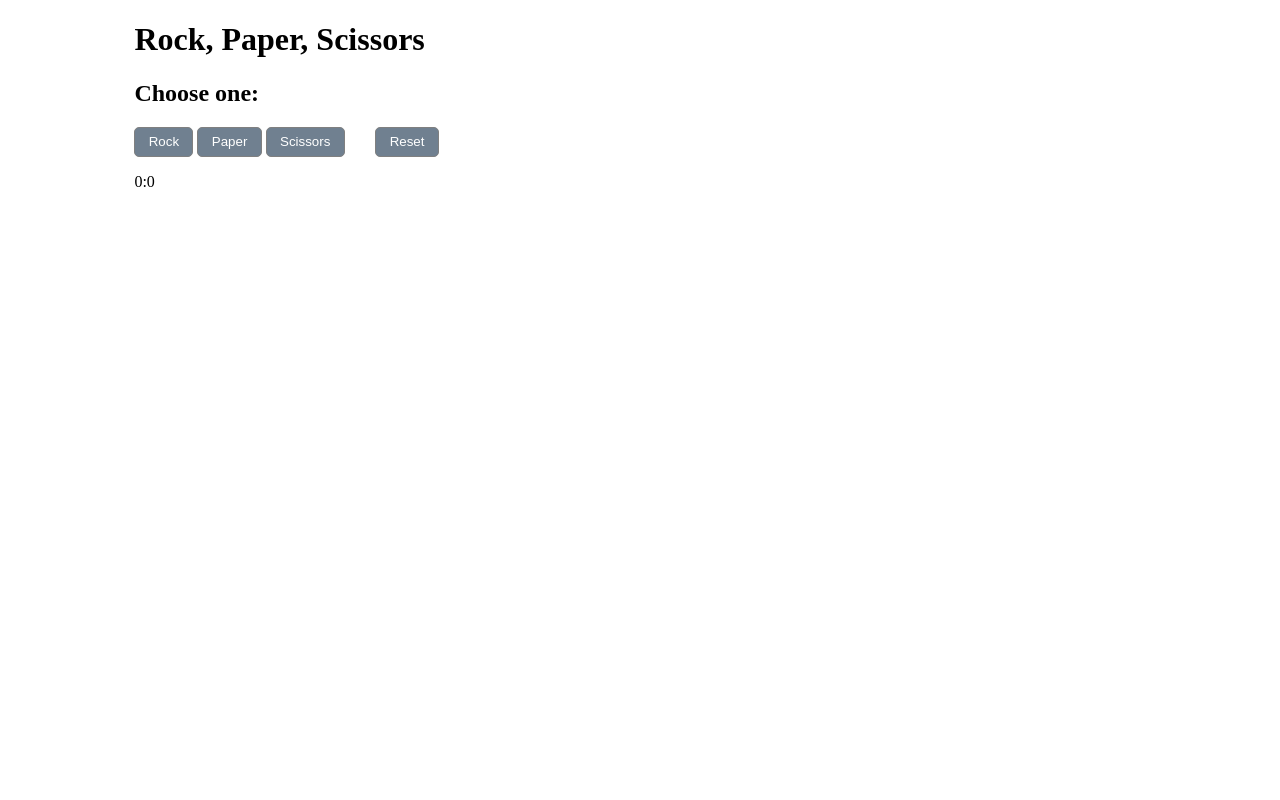
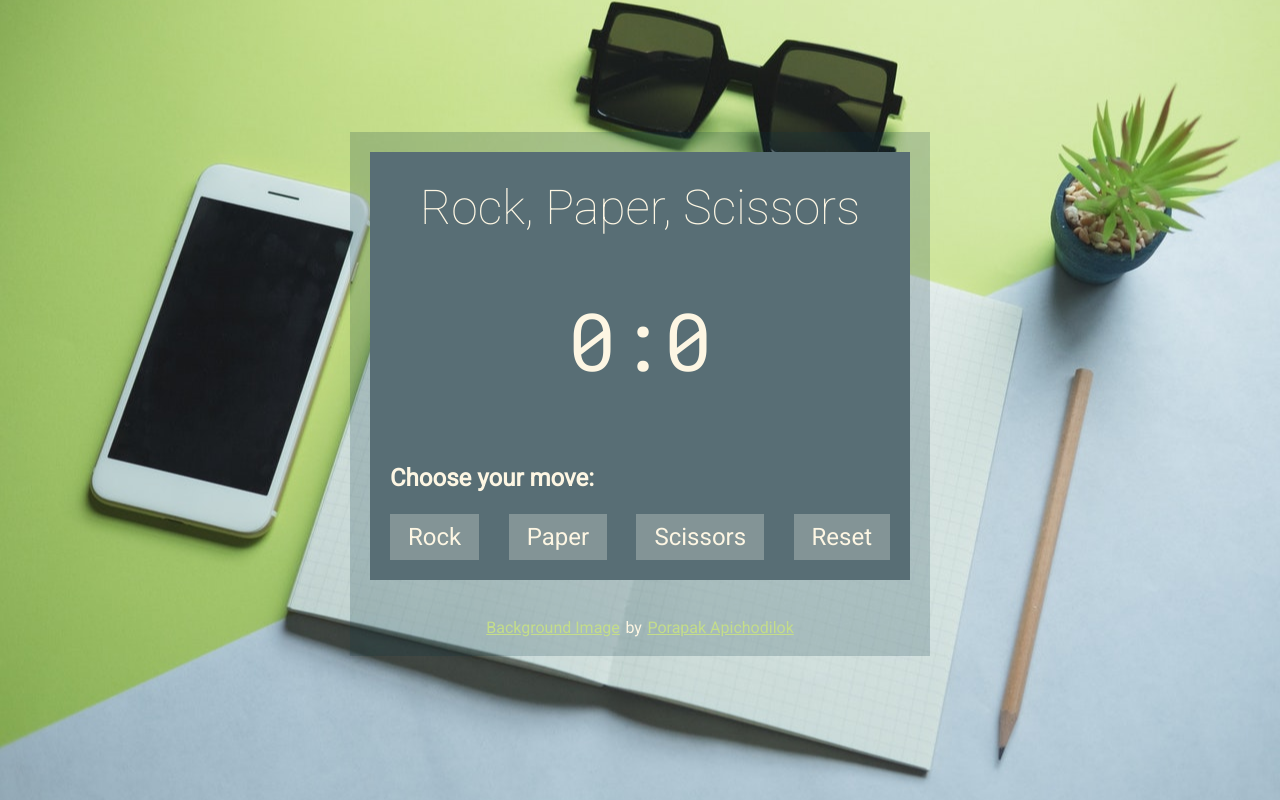
Before and after one commit to reneweiser/rock-paper-scissors, a plain HTML site: page index.html in a window 1280 px wide. Drawn offline with Linux system fonts and the light colour scheme.

Commit message:
Reorganizing folder structure

```diff
--- /dev/null
+++ b/css/reset.css
@@ -0,0 +1,78 @@
+/* Box sizing rules */
+*,
+*::before,
+*::after {
+  box-sizing: border-box;
+}
+
+/* Remove default padding */
+ul[class],
+ol[class] {
+  padding: 0;
+}
+
+/* Remove default margin */
+body,
+h1,
+h2,
+h3,
+h4,
+p,
+ul[class],
+ol[class],
+li,
+figure,
+figcaption,
+blockquote,
+dl,
+dd {
+  margin: 0;
+}
+
+/* Set core body defaults */
+body {
+  min-height: 100vh;
+  scroll-behavior: smooth;
+  text-rendering: optimizeSpeed;
+  line-height: 1.5;
+}
+
+/* Remove list styles on ul, ol elements with a class attribute */
+ul[class],
+ol[class] {
+  list-style: none;
+}
+
+/* A elements that don't have a class get default styles */
+a:not([class]) {
+  text-decoration-skip-ink: auto;
+}
+
+/* Make images easier to work with */
+img {
+  max-width: 100%;
+  display: block;
+}
+
+/* Natural flow and rhythm in articles by default */
+article > * + * {
+  margin-top: 1em;
+}
+
+/* Inherit fonts for inputs and buttons */
+input,
+button,
+textarea,
+select {
+  font: inherit;
+}
+
+/* Remove all animations and transitions for people that prefer not to see them */
+@media (prefers-reduced-motion: reduce) {
+  * {
+    animation-duration: 0.01ms !important;
+    animation-iteration-count: 1 !important;
+    transition-duration: 0.01ms !important;
+    scroll-behavior: auto !important;
+  }
+}
--- /dev/null
+++ b/css/style.css
@@ -0,0 +1,92 @@
+:root {
+    --textColor: #fdf6e3;
+    --Base03: #002b36;
+    --Base02: #073642;
+    --Base01: #586e75;
+    --Base00: #657b83;
+    --Base0: #839496;
+    --Base1: #93a1a1;
+    --Base2: #eee8d5;
+    --Base3: #fdf6e3;
+    --accent: rgb(196,221,138);
+    --transparent: rgba(7,54,66, 0.2);
+}
+
+body {
+    font-family: 'Roboto', sans-serif;
+    background-color: var(--Base03);
+    background-image: url('../img/blank-colors-desk-electronics.jpg');
+    background-size: cover;
+    background-position: center;
+    color: var(--textColor);
+}
+
+h1, h2, p {
+    margin-bottom: .75em;
+}
+
+h1 {
+    font-size: 3em;
+    font-weight: 100;
+    text-align: center;
+}
+
+a {
+    color: var(--accent);
+    transition: all .2s;
+    padding: .2em .1em;
+}
+
+a:hover {
+    background-color: var(--Base0);
+}
+
+a:visited {
+    color: var(--accent);
+}
+
+.container {
+    margin: 0 auto;
+    width: 580px;
+    height: 100vh;
+    display: flex;
+    flex-direction: column;
+    justify-content: center;
+}
+
+.game {
+    background-color: var(--Base01);
+    padding: 20px;
+    border: 20px solid var(--transparent);
+    background-clip: padding-box;
+}
+
+.buttons {
+    display: flex;
+    justify-content: space-between;
+}
+
+.btn {
+    color: var(--textColor);
+    background-color: var(--Base0);
+    font-size: 1.5em;
+    border: none;
+    outline: none;
+    padding: .2em .75em;
+}
+
+.footer {
+    background-color: rgba(7,54,66, 0.2);
+    text-align: center;
+    padding: 1em;
+}
+
+#score-board {
+    font-family: 'Roboto Mono', monospace;
+    font-size: 5em;
+    text-align: center;
+}
+
+#current-result {
+    text-align: center;
+}
--- a/index.html
+++ b/index.html
@@ -4,21 +4,26 @@
     <meta charset="UTF-8">
     <meta name="viewport" content="width=device-width, initial-scale=1.0">
     <title>Odin - Rock, Paper, Scissors</title>
-    <link rel="stylesheet" href="style.css">
+    <link href="https://fonts.googleapis.com/css?family=Roboto+Mono|Roboto:100,400&display=swap" rel="stylesheet">
+    <link rel="stylesheet" href="./css/reset.css">
+    <link rel="stylesheet" href="./css/style.css">
 </head>
 <body>
     <main class="container">
+        <div class="game">
             <h1>Rock, Paper, Scissors</h1>
-        <h2>Choose one:</h2>
+            <p id="score-board"></p>
+            <p id="current-result"></p>
+            <h2>Choose your move:</h2>
             <div class="buttons">
                 <button id="play-rock" class="btn">Rock</button>
                 <button id="play-paper" class="btn">Paper</button>
                 <button id="play-scissors" class="btn">Scissors</button>
                 <button id="reset" class="btn">Reset</button>
             </div>
-        <p id="score-board"></p>
-        <p id="current-result"></p>
+        </div>
+        <p class="footer"><a href="https://www.pexels.com/de-de/foto/bildschirm-bleistift-drinnen-elektrik-370474/">Background Image</a> by <a href="https://www.pexels.com/de-de/@nurseryart">Porapak Apichodilok</a></p>
     </main>
 </body>
-<script src="./main.js"></script>
+<script src="./js/main.js"></script>
 </html>
--- a/main.js
+++ b/js/main.js
@@ -30,19 +30,19 @@ function computerPlay() {
 
 function getOutcome(playerSelection, computerSelection) {
     if (playerSelection === 'rock') {
-        if (computerSelection === 'rock') return { result: 2, message: `${outcomes[2]}. Rock vs Rock.` };
-        if (computerSelection === 'paper') return { result: 1, message: `${outcomes[1]}. Rock loses to Paper.` };
-        if (computerSelection === 'scissors') return { result: 0, message: `${outcomes[0]}. Rock beats Scissors.` };
+        if (computerSelection === 'rock') return { result: 2, message: `${outcomes[2]} Rock vs Rock.` };
+        if (computerSelection === 'paper') return { result: 1, message: `${outcomes[1]} Rock loses to Paper.` };
+        if (computerSelection === 'scissors') return { result: 0, message: `${outcomes[0]} Rock beats Scissors.` };
     }
     if (playerSelection === 'paper') {
-        if (computerSelection === 'rock') return { result: 0, message: `${outcomes[0]}. Paper beats Rock.` };
-        if (computerSelection === 'paper') return { result: 2, message: `${outcomes[2]}. Paper vs Paper.` };
-        if (computerSelection === 'scissors') return { result: 1, message: `${outcomes[1]}. Paper loses to Scissors.` };
+        if (computerSelection === 'rock') return { result: 0, message: `${outcomes[0]} Paper beats Rock.` };
+        if (computerSelection === 'paper') return { result: 2, message: `${outcomes[2]} Paper vs Paper.` };
+        if (computerSelection === 'scissors') return { result: 1, message: `${outcomes[1]} Paper loses to Scissors.` };
     }
     if (playerSelection === 'scissors') {
-        if (computerSelection === 'rock') return { result: 1, message: `${outcomes[1]}. Scissors lose to Rock.` };
-        if (computerSelection === 'paper') return { result: 0, message: `${outcomes[0]}. Scissors beats Paper.` };
-        if (computerSelection === 'scissors') return { result: 2, message: `${outcomes[2]}. Scissors vs Scissors.` };
+        if (computerSelection === 'rock') return { result: 1, message: `${outcomes[1]} Scissors lose to Rock.` };
+        if (computerSelection === 'paper') return { result: 0, message: `${outcomes[0]} Scissors beats Paper.` };
+        if (computerSelection === 'scissors') return { result: 2, message: `${outcomes[2]} Scissors vs Scissors.` };
     }
 }
 
--- a/style.css
+++ /dev/null
@@ -1,24 +0,0 @@
-#reset {
-    margin-left: 2em;
-}
-
-.container {
-    margin: 0 auto;
-    width: 80%;
-}
-
-.btn {
-    background-color: slategrey;
-    color: white;
-    padding: 0.5em 1em;
-    border-radius: 5px;
-    border: 1px solid grey;
-}
-
-.btn:hover {
-    background-color: rgb(71, 81, 92);
-}
-
-.btn:disabled {
-    background-color: lightgray;
-}
```
Also changed, not shown: img/blank-colors-desk-electronics.jpg (added), 1 other file. Lines whose indentation alone changed are shown as unchanged.
